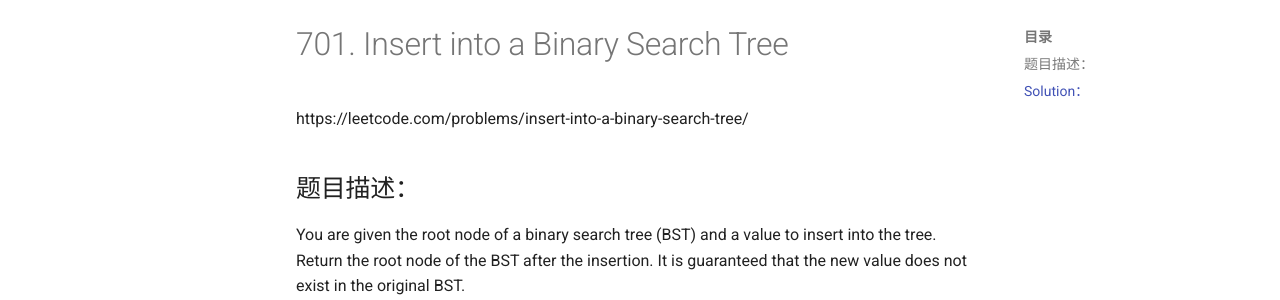
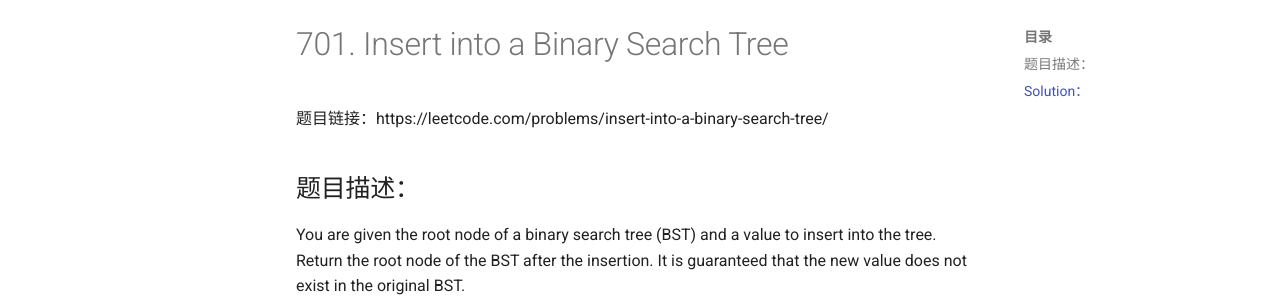
Before and after one commit to zx1990-maker/zx1990-maker.github.io, an MkDocs documentation site: the page built from docs/TECH/Leetcode/701. Insert into a Binary Search Tree.md, in a window 1280 px wide and 1210 px high. Shown: the part 122-422 px from the top of the window. Built offline with MkDocs 1.6.1 and Material for MkDocs 9.7.7, drawn with Linux system fonts in a browser that asks for light colours; comment, search, counter and statistics services are not loaded.

Commit message:
Update 701. Insert into a Binary Search Tree.md

```diff
--- a/docs/TECH/Leetcode/701. Insert into a Binary Search Tree.md
+++ b/docs/TECH/Leetcode/701. Insert into a Binary Search Tree.md
@@ -1,5 +1,5 @@
 # 701. Insert into a Binary Search Tree
-https://leetcode.com/problems/insert-into-a-binary-search-tree/
+题目链接：https://leetcode.com/problems/insert-into-a-binary-search-tree/
 ## 题目描述：
 You are given the root node of a binary search tree (BST) and a value to insert into the tree. Return the root node of the BST after the insertion. It is guaranteed that the new value does not exist in the original BST.
 
```
